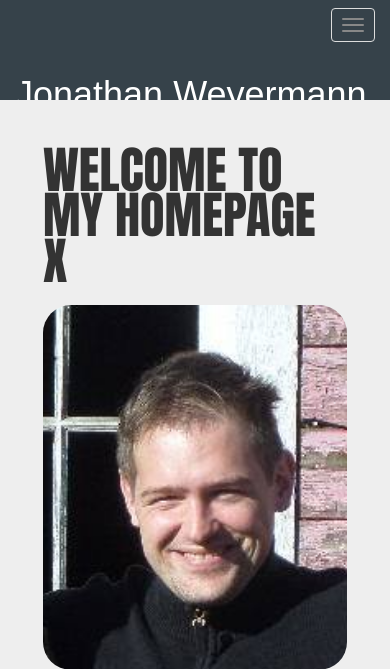
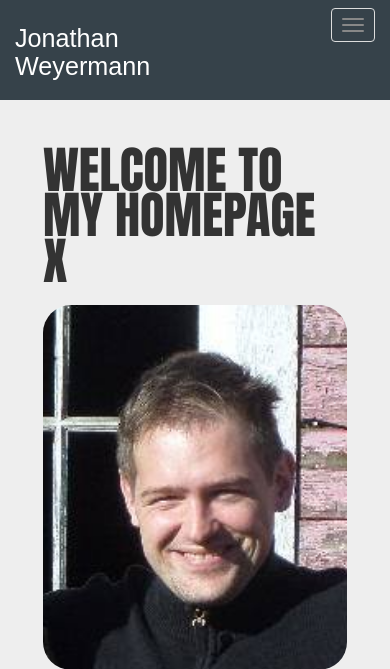
Before and after one commit to jonathanweyermann/JonBlog, a Rails app: page /about in a window 390 px wide. Shown: the top 669 px of the page. Run offline with Rails 7, Linux system fonts and the light colour scheme; data comes from the database, SQL or seed files in the repository; style sheets or scripts are compiled from the project's sources; parts of the project's set-up code (start-up, migrations or seed data) failed here and were passed over; some libraries are stand-ins or nearby versions.

Commit message:
some mobile styling; attempt to auto-scale view-port for mobile

```diff
--- a/app/assets/stylesheets/admin/application.css.scss
+++ b/app/assets/stylesheets/admin/application.css.scss
@@ -19,4 +19,5 @@
 @import 'bootstrap-sprockets';
 @import 'bootstrap';
 @import 'partials/variables';
+@import 'admin/main';
 @import 'main';
--- a/app/assets/stylesheets/main.css.scss
+++ b/app/assets/stylesheets/main.css.scss
@@ -136,3 +136,15 @@
 	font-size: 100%;
 	background-color: #858072;
 }
+
+@media only screen and (max-width: 500px) {
+	h1 {
+		font-size: 1.4em;
+	}
+	h2 {
+		font-size: 1.4em;
+	}
+	.navbar-brand {
+		width: 30px;
+	}
+}
--- a/app/views/layouts/admin/application.html.erb
+++ b/app/views/layouts/admin/application.html.erb
@@ -5,6 +5,7 @@
     <%= stylesheet_link_tag    'admin/application', media: 'all', 'data-turbolinks-track' => true %>
     <%= javascript_include_tag 'admin/application', 'data-turbolinks-track' => true %>
     <%= csrf_meta_tags %>
+    <meta name="viewport" content="width=device-width, initial-scale=1.0">
   </head>
   <body>
 	  <nav class="navbar navbar-default" role="navigation">
--- a/app/views/layouts/admin/login.html.erb
+++ b/app/views/layouts/admin/login.html.erb
@@ -4,6 +4,7 @@
     <title>Login | rBlog</title>
     <%= stylesheet_link_tag    'admin/login', media: 'all', 'data-turbolinks-track' => true %>
     <%= csrf_meta_tags %>
+    <meta name="viewport" content="width=device-width, initial-scale=1.0">
   </head>
   <body>
     <div class="container">
--- a/app/views/layouts/application.html.erb
+++ b/app/views/layouts/application.html.erb
@@ -5,6 +5,7 @@
   	<%= stylesheet_link_tag    'application', media: 'all', 'data-turbolinks-track' => true %>
   	<%= javascript_include_tag 'application', 'data-turbolinks-track' => true %>
   	<%= csrf_meta_tags %>
+    <meta name="viewport" content="width=device-width, initial-scale=1.0">
   </head>
 
   <body>
```
Also changed, not shown: app/assets/stylesheets/admin/main.css.scss (added, +9 -0 lines), app/assets/stylesheets/about.css.scss (line endings or trailing spaces).
